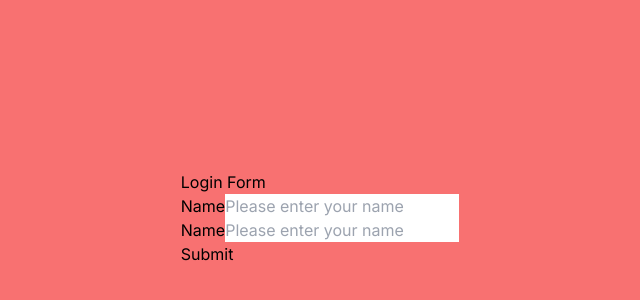
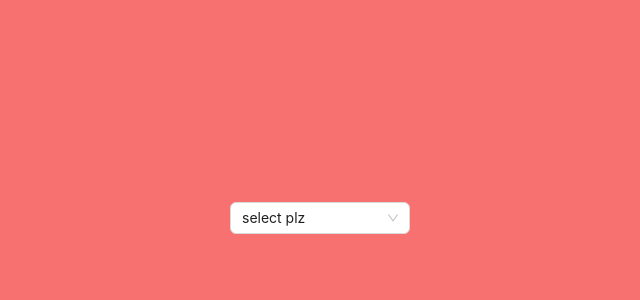
Before and after one commit to LiponRoy/typescript-next-practice, a Next.js app: page / in a window 1280 px wide. Shown: the part 182-482 px from the top of the page, without its empty margins (320-960 px from the left). Built offline with nearby package versions, Linux system fonts and the light colour scheme.

Commit message:
reusable component with Modal and select

```diff
--- a/package.json
+++ b/package.json
@@ -12,6 +12,7 @@
     "@types/node": "20.5.0",
     "@types/react": "18.2.20",
     "@types/react-dom": "18.2.7",
+    "antd": "^5.8.5",
     "autoprefixer": "10.4.15",
     "eslint": "8.47.0",
     "eslint-config-next": "13.4.18",
--- /dev/null
+++ b/src/app/components/reusable/antdModal/ModalHome.tsx
@@ -0,0 +1,37 @@
+"use client"
+import React, { useState } from 'react'
+import { Button } from 'antd';
+import MyModal from './MyModal';
+
+const ModalHome = () => {
+
+    let [isModalOpen, setIsModalOpen] = useState(false);
+
+    const showModal = () => {
+        setIsModalOpen(true);
+    };
+
+    const handleOk = () => {
+        setIsModalOpen(false);
+    };
+
+    const handleCancel = () => {
+        setIsModalOpen(false);
+    };
+    return (
+        <div>
+            <Button type="primary" onClick={showModal}>
+                Open Modal
+            </Button>
+            <MyModal title='very good' isModalOpen={isModalOpen} handleOk={handleOk} handleCancel={handleCancel}>
+                <div className="">
+                    <p>Lorem ipsum dolor sit amet consectetur adipisicing elit.
+                        Nam deleniti beatae, dolor, suscipit omnis iusto quisquam ipsum
+                        enim dolorum quidem maiores debitis quasi iure nihil tempora mollitia amet velit odit?</p>
+                </div>
+            </MyModal>
+        </div>
+    )
+}
+
+export default ModalHome
--- /dev/null
+++ b/src/app/components/reusable/antdModal/MyModal.tsx
@@ -0,0 +1,25 @@
+"use client"
+import React from 'react'
+import {Modal } from 'antd';
+
+interface modalProps{
+
+    title:string;
+    isModalOpen:boolean;
+    handleOk:()=>void;
+    handleCancel:()=>void;
+    children: React.ReactNode;
+
+}
+
+const MyModal = ({title,isModalOpen,handleOk,handleCancel,children}:modalProps) => {
+  return (
+    <Modal title={title} open={isModalOpen} onOk={handleOk} onCancel={handleCancel}>
+        <p>{children}</p>
+        {/* <p>Some contents...</p>
+        <p>Some contents...</p> */}
+      </Modal>
+  )
+}
+
+export default MyModal
--- /dev/null
+++ b/src/app/components/reusable/antdSelect/MySelect.tsx
@@ -0,0 +1,40 @@
+"use client"
+import React, { MouseEventHandler, useState } from 'react';
+import { Select, Space } from 'antd';
+
+interface OptionProps {
+    value: string;
+    label: string;
+  }
+
+interface SelectProps{
+    handleChange:(value: string)=>void;
+    options: OptionProps[];
+
+}
+
+const MySelect = ({handleChange,options}:SelectProps) => (
+
+  <Space wrap>
+    <Select
+      defaultValue={options[0].value}
+      style={{ width: 180 }}
+      onChange={handleChange}
+      options={options}
+    />
+    {/* <Select
+      defaultValue="lucy"
+      style={{ width: 120 }}
+      loading
+      options={[{ value: 'lucy', label: 'Lucy' }]}
+    />
+    <Select
+      defaultValue="lucy"
+      style={{ width: 120 }}
+      allowClear
+      options={[{ value: 'lucy', label: 'Lucy' }]}
+    /> */}
+  </Space>
+);
+
+export default MySelect;
--- /dev/null
+++ b/src/app/components/reusable/antdSelect/SelectHome.tsx
@@ -0,0 +1,30 @@
+"use client"
+import React from 'react'
+import MySelect from './MySelect';
+
+const SelectHome = () => {
+
+    const handleChangeM = (value: string) => {
+        console.log(value);
+      };
+
+     const options=[
+        { value: 'select plz', label: 'select plz' },
+        { value: 'school', label: 'School' },
+        { value: 'collage', label: 'Collage' },
+        { value: 'university', label: 'University' },
+        { value: 'university 2', label: 'University 2' },
+        { value: 'university 3', label: 'University 3' },
+        // { value: 'Bisal', label: 'Bisal'},
+      ]
+
+
+  return (
+    <div>
+        {/* <button onClick={handleChange}>Click for select</button> */}
+        <MySelect handleChange={handleChangeM } options={options} ></MySelect>
+    </div>
+  )
+}
+
+export default SelectHome
--- a/src/app/page.tsx
+++ b/src/app/page.tsx
@@ -1,6 +1,8 @@
-
+import React from 'react'
 import HomeButton from './components/reusable/buttons/HomeButton';
 import InputHome from './components/reusable/inputs/InputHome';
+import ModalHome from './components/reusable/antdModal/ModalHome';
+import SelectHome from './components/reusable/antdSelect/SelectHome';
 
 export default function Home() {
 
@@ -9,7 +11,9 @@ export default function Home() {
 
      {/* <HomeButton></HomeButton> */}
      <br></br>
-     <InputHome></InputHome>
+     {/* <InputHome></InputHome> */}
+     {/* <ModalHome></ModalHome> */}
+     <SelectHome></SelectHome>
     </div>
 
 
```
Also changed, not shown: 1 other file (tests, documents, lock files or other folders).
